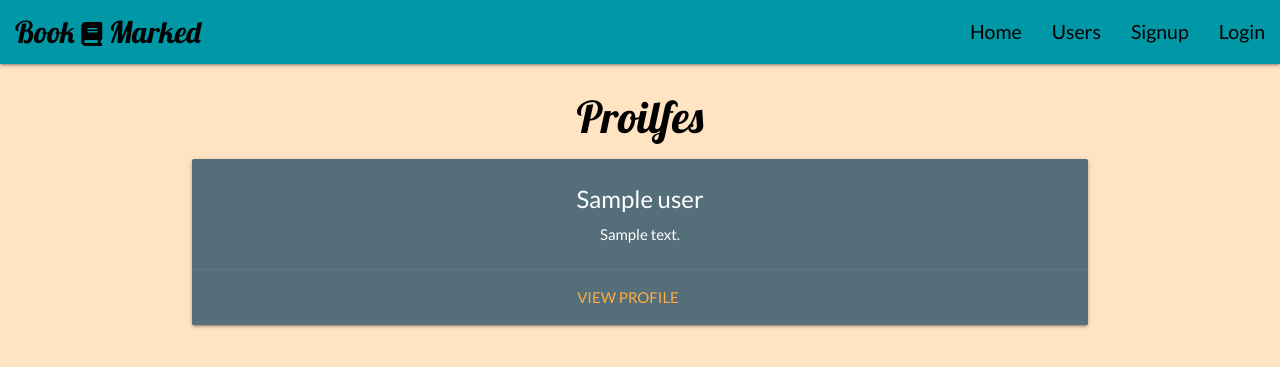
After one commit to Code-Institute-Submissions/LiamGaff-Book-Marked_AugResub, a Flask app: page /users/ in a window 1280 px wide. The commit adds this page. Shown: the top 367 px of the page. Run offline with Flask 2, Linux system fonts and the light colour scheme; a database or web service that is not in the repository returns one stand-in record (values such as "Sample title"); some libraries are stand-ins or nearby versions.

```diff
--- a/app.py
+++ b/app.py
@@ -47,34 +47,33 @@ def featured_books():
                 response = requests.get(isbn_book_url)
                 response.raise_for_status()
                 j_response = response.json()
-                for x in range(1):
-                    cover_img = j_response['items'][x]['volumeInfo']['imageLinks']['thumbnail']
-                    vol_id = j_response['items'][x]['id']
-                    author = j_response['items'][x]['volumeInfo']['authors']
-                    title = j_response['items'][x]['volumeInfo']['title']
-                    genre = j_response['items'][x]['volumeInfo']['categories']
-                    link = j_response['items'][x]['volumeInfo']['infoLink']
-                    str_cover = str(cover_img)
-                    str_isbn = str(isbn)
-                    str_id = str(vol_id)
-                    str_author = str(author)
-                    str_title = str(title)
-                    str_genre = str(genre)
-                    str_link = str(link)
+                cover_img = j_response['items'][0]['volumeInfo']['imageLinks']['thumbnail']
+                vol_id = j_response['items'][0]['id']
+                author = j_response['items'][0]['volumeInfo']['authors']
+                title = j_response['items'][0]['volumeInfo']['title']
+                genre = j_response['items'][0]['volumeInfo']['categories']
+                link = j_response['items'][0]['volumeInfo']['infoLink']
+                str_cover = str(cover_img)
+                str_isbn = str(isbn)
+                str_id = str(vol_id)
+                str_author = str(author)
+                str_title = str(title)
+                str_genre = str(genre)
+                str_link = str(link)
 
-                    mongo.db.books.update_one(
-                        {'isbn': str_isbn},
-                        {'$set':
-                            {
-                                'image': str_cover,
-                                'volume_id': str_id,
-                                'author': str_author,
-                                'title': str_title,
-                                'genre': str_genre,
-                                'book_link': str_link
-                            }
+                mongo.db.books.update_one(
+                    {'isbn': str_isbn},
+                    {'$set':
+                        {
+                            'image': str_cover,
+                            'volume_id': str_id,
+                            'author': str_author,
+                            'title': str_title,
+                            'genre': str_genre,
+                            'book_link': str_link
                         }
-                    )
+                    }
+                )
 
             except HTTPError as http_err:
                 print(f'HTTP error occurred: {http_err}')
@@ -87,41 +86,97 @@ def featured_books():
 
 # Searches google books API and renders info to search page
 @app.route("/get_search", methods=["GET", "POST"])
-def getSearch():
+def get_search():
     getreq_url = SEARCH_BASE_URL + request.form.get("search")
     print(getreq_url)
     r = requests.get(url = getreq_url)
     data = r.json()
-    print(data)
-
+    isbn = data['volumeInfo'][0]['industryIdentifiers'][identifier]
+    print(isbn)
     return render_template('search_results.html', books=data)
 
 
 # update user library from search or featured books
-# @app.route("/update_library")
-# def update_library():
-#     if session['email']:
+@app.route("/library/<isbn>", methods=["GET", "POST"])
+def library(isbn):
+    if session['email']:
+        user = mongo.db.users.find_one(
+            {'email': session['email']})
+        user_library = mongo.db.user_books.find(
+            {'email': session['email']})
+        isbn_book_url = ISBN_SEARCH_BASE_URL + isbn
 
+    try:
+        response = requests.get(isbn_book_url)
+        response.raise_for_status()
+        j_response = response.json()
+        cover_img = j_response['items'][0]['volumeInfo']['imageLinks']['thumbnail']
+        vol_id = j_response['items'][0]['id']
+        author = j_response['items'][0]['volumeInfo']['authors']
+        title = j_response['items'][0]['volumeInfo']['title']
+        genre = j_response['items'][0]['volumeInfo']['categories']
+        link = j_response['items'][0]['volumeInfo']['infoLink']
+        str_cover = str(cover_img)
+        str_isbn = str(isbn)
+        str_id = str(vol_id)
+        str_author = str(author)
+        str_title = str(title)
+        str_genre = str(genre)
+        str_link = str(link)
 
+        mongo.db.user_books.insert_one(
+            {'email': session['email'],
+             'image': str_cover,
+             'volume_id': str_id,
+             'author': str_author,
+             'title': str_title,
+             'genre': str_genre,
+             'book_link': str_link,
+             'isbn': str_isbn
+            }
+        )
+
+    except HTTPError as http_err:
+        print(f'HTTP error occurred: {http_err}')
+        flash("An error occurred in processing your request. Please try again or try at a later time.")
+        return render_template('index.html')
+
+    except Exception as err:
+        print(f'Other error occurred: {err}')
+        flash("An error occurred in processing your request. Please try again or try at a later time.")
+        return render_template('index.html')
+
+    return redirect(url_for('profile'))
 
 
 # Render user profile if user in session
 @app.route("/profile/", methods=["GET", "POST"])
 def profile():
-    if session['email']:
-        user = mongo.db.users.find_one(
-            {"email": session["email"]})
-        user_library = mongo.db.user_books.find()
+    user = mongo.db.users.find_one(
+        {'email': session['email']})
+    books = mongo.db.user_books.find()
 
-    return render_template('profile.html', user=user, books=user_library)
+    for book in books:
+        if (book["email"] == session['email']):
+            user_books = books
+
+            return render_template('profile.html', user=user, books=user_books)
+
+
+@app.route("/users/", methods=["GET", "POST"])
+def users():
+    users = mongo.db.users.find()
+    user_library = mongo.db.user_books.find()
+
+    return render_template('profiles.html', users=users, books=user_library)
 
 
 # Update user profile with user image and bio
 # Still requires work
 @app.route("/update_profile/", methods=["GET", "POST"])
 def update_profile():
-    user_bio = mongo.db.users.find_one(
-            {"email": session["email"]})["bio8"]
+    user_bio = mongo.db.users.find_one_or_404(
+            {"email": session["email"]})["bio"]
     if request.method == "POST":
         if session['email']:
             profile_image = request.form.get('image')
--- a/static/css/style.css
+++ b/static/css/style.css
@@ -125,3 +125,6 @@ nav a{
 .form-text{
     font-size: 1.2rem;
 }
+
+
+/* .................................... Media Queries */
--- a/templates/base.html
+++ b/templates/base.html
@@ -18,6 +18,7 @@
             <a href="#" data-target="mobile-demo" class="sidenav-trigger right"><i class="fas fa-bars"></i></a>
             <ul class="right hide-on-med-and-down">
                 <li><a href="{{url_for('home')}}">Home</a></li>
+                <li><a href="{{url_for('users')}}">Users</a></li>
                 {% if session.email %}
                     <li><a href="{{url_for('profile')}}">Profile</a></li>
                     <li><a href="{{url_for('log_out')}}">Logout</a></li>
@@ -31,6 +32,7 @@
 
         <ul class="sidenav" id="mobile-demo">
             <li><a href="{{url_for('home')}}">Home</a></li>
+            <li><a href="{{url_for('users')}}">Users</a></li>
             {% if session.email %}
                 <li><a href="{{url_for('profile')}}">Profile</a></li>
                 <li><a href="{{url_for('log_out')}}">Logout</a></li>
--- a/templates/index.html
+++ b/templates/index.html
@@ -8,7 +8,7 @@
             <h2 class="col s12 center-align sub-headings">Search Library</h2>
         </div>
 
-            <form id="search-form" class="col s10" action="/get_search" method="POST">
+            <form id="search-form" class="col s12" action="/get_search" method="POST">
                 <div class="row">
                     <div class="input-field col s5 push-s3" id="search-box">
                         <input type="search" id="search" class="white black-text" name="search" required />
@@ -49,7 +49,7 @@
                                 </p>
                             </div>
                             <div class="card-action">
-                                <a href="#" class="add-btn" title="Add to your library">Add to library</a>
+                                <a class="add-btn" href="{{ url_for('library', isbn=book.isbn) }}" title="Add to your library">Add to library</a>
                             </div>
                             </div>
                             <div class="col s5 push-s3" id="view-btn">
--- a/templates/profile.html
+++ b/templates/profile.html
@@ -4,7 +4,7 @@
     <section>
         <div class="row">
             <div class="col s3 hide-on-small-only left" id="profile-img">
-                    <img src="{{ user.image }}" alt="user-image" width="100">
+                    <img src="#" alt="user-image" width="100">
             </div>
             <div class="col s4 left name">
                 <h4 class="sub-headings">{{ user.name }}</h4>
@@ -37,10 +37,10 @@
                 <div class="card-panel center-align" id="library">
                     <div class="row">
                         {% for book in books %}
-                        <div class="col s12 m4 l4">
+                        <div class="col s12 l4">
                           <div class="card">
                             <div class="card-image">
-                              <img src="{{ book.image }}">
+                              <img src="{{ book.image }}" height="300">
                               <span class="card-title"></span>
                             </div>
                             <div class="card-content">
--- /dev/null
+++ b/templates/profiles.html
@@ -0,0 +1,22 @@
+{% extends "base.html" %}
+{% block content %}
+<section class="container">
+<h3 class="center-align headings">Proilfes</h3>
+
+{% for user in users %}
+    <div class="row">
+        <div class="center-align" id="user-cards">
+        <div class="card blue-grey darken-1 center-align">
+            <div class="card-content white-text">
+            <span class="card-title">{{ user.name }}</span>
+            <p class="truncate">{{ user.bio }}</p>
+            </div>
+            <div class="card-action">
+            <a href="{{ url_for('profile', email=user.email) }}">View Profile</a>
+            </div>
+        </div>
+        </div>
+    </div>
+{% endfor %}
+</section>
+{% endblock %}
```
Also changed, not shown: templates/search_results.html (+4 -4 lines).
